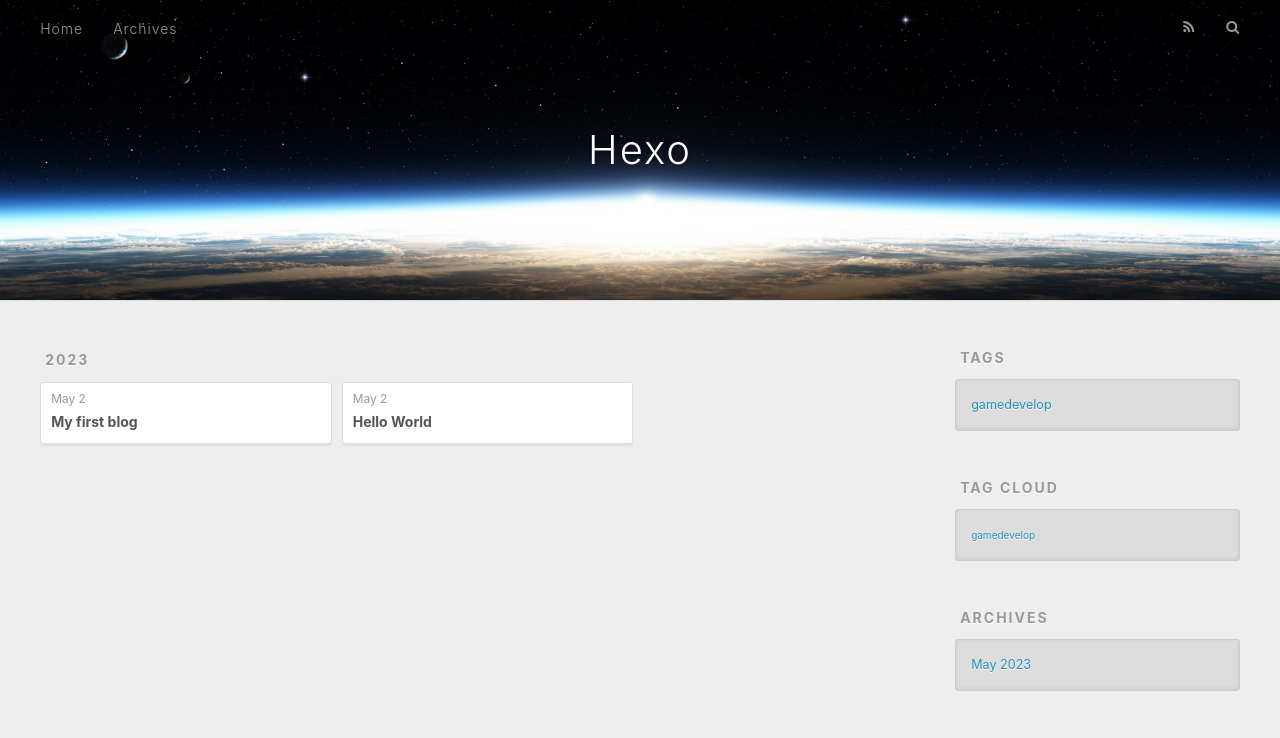
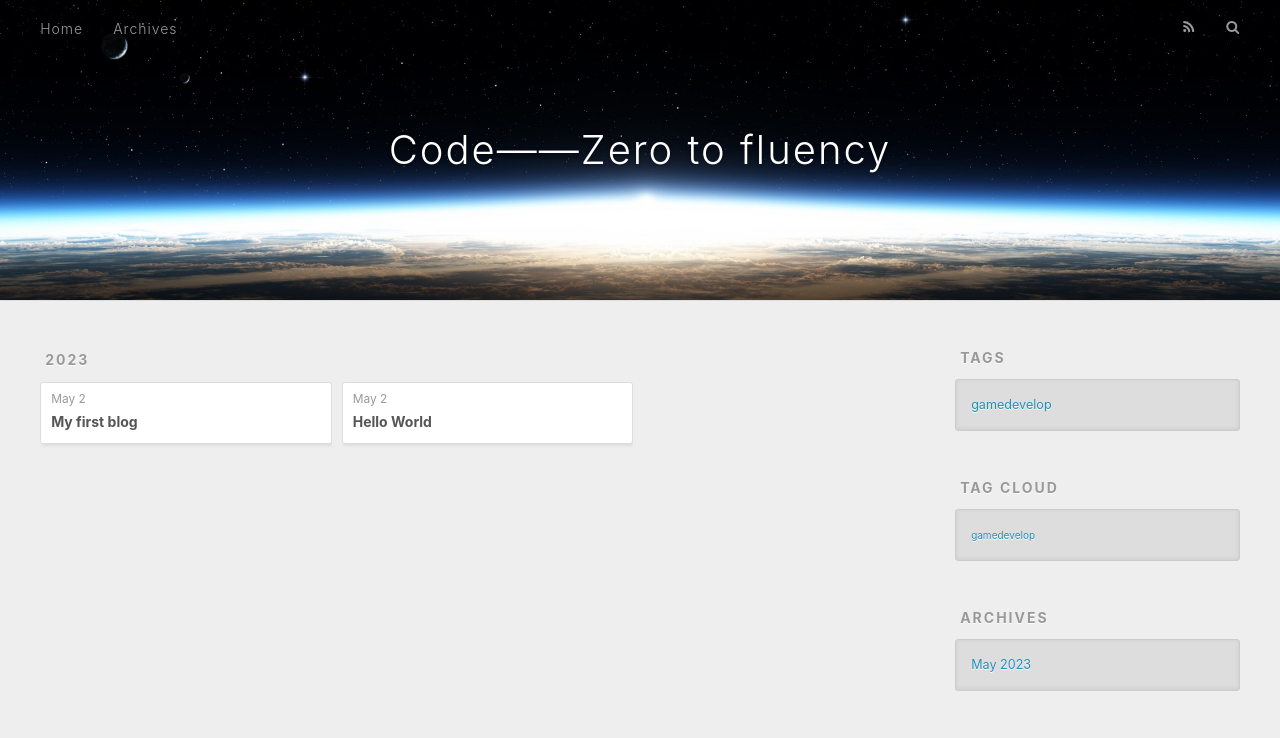
Before and after one commit to JackieOPS/JackieOPS.github.io, a plain HTML site: page archives/2023/05/index.html in a window 1280 px wide. Shown: the top 738 px of the page. Drawn offline with nearby package versions, Linux system fonts and the light colour scheme.

Commit message:
Site updated: 2023-05-02 22:10:10

```diff
--- a/archives/2023/05/index.html
+++ b/archives/2023/05/index.html
@@ -5,17 +5,17 @@
 
 
 
-  <title>Archives: 2023/5 | Hexo</title>
+  <title>Archives: 2023/5 | Code——Zero to fluency</title>
   <meta name="viewport" content="width=device-width, initial-scale=1, maximum-scale=1">
   <meta property="og:type" content="website">
-<meta property="og:title" content="Hexo">
+<meta property="og:title" content="Code——Zero to fluency">
 <meta property="og:url" content="http://example.com/archives/2023/05/index.html">
-<meta property="og:site_name" content="Hexo">
+<meta property="og:site_name" content="Code——Zero to fluency">
 <meta property="og:locale" content="en_US">
 <meta property="article:author" content="John Doe">
 <meta name="twitter:card" content="summary">
 
-    <link rel="alternate" href="/atom.xml" title="Hexo" type="application/atom+xml">
+    <link rel="alternate" href="/atom.xml" title="Code——Zero to fluency" type="application/atom+xml">
 
 
     <link rel="icon" href="/favicon.png">
@@ -36,7 +36,7 @@
   <div id="header-outer" class="outer">
     <div id="header-title" class="inner">
       <h1 id="logo-wrap">
-        <a href="/" id="logo">Hexo</a>
+        <a href="/" id="logo">Code——Zero to fluency</a>
       </h1>
 
     </div>
```
Also changed, not shown: 2023/05/02/My-first-blog/index.html (+4 -4 lines), 2023/05/02/hello-world/index.html (+4 -4 lines), archives/2023/index.html (+5 -5 lines), archives/index.html (+5 -5 lines), index.html (+5 -5 lines), tags/gamedevelop/index.html (+5 -5 lines).
